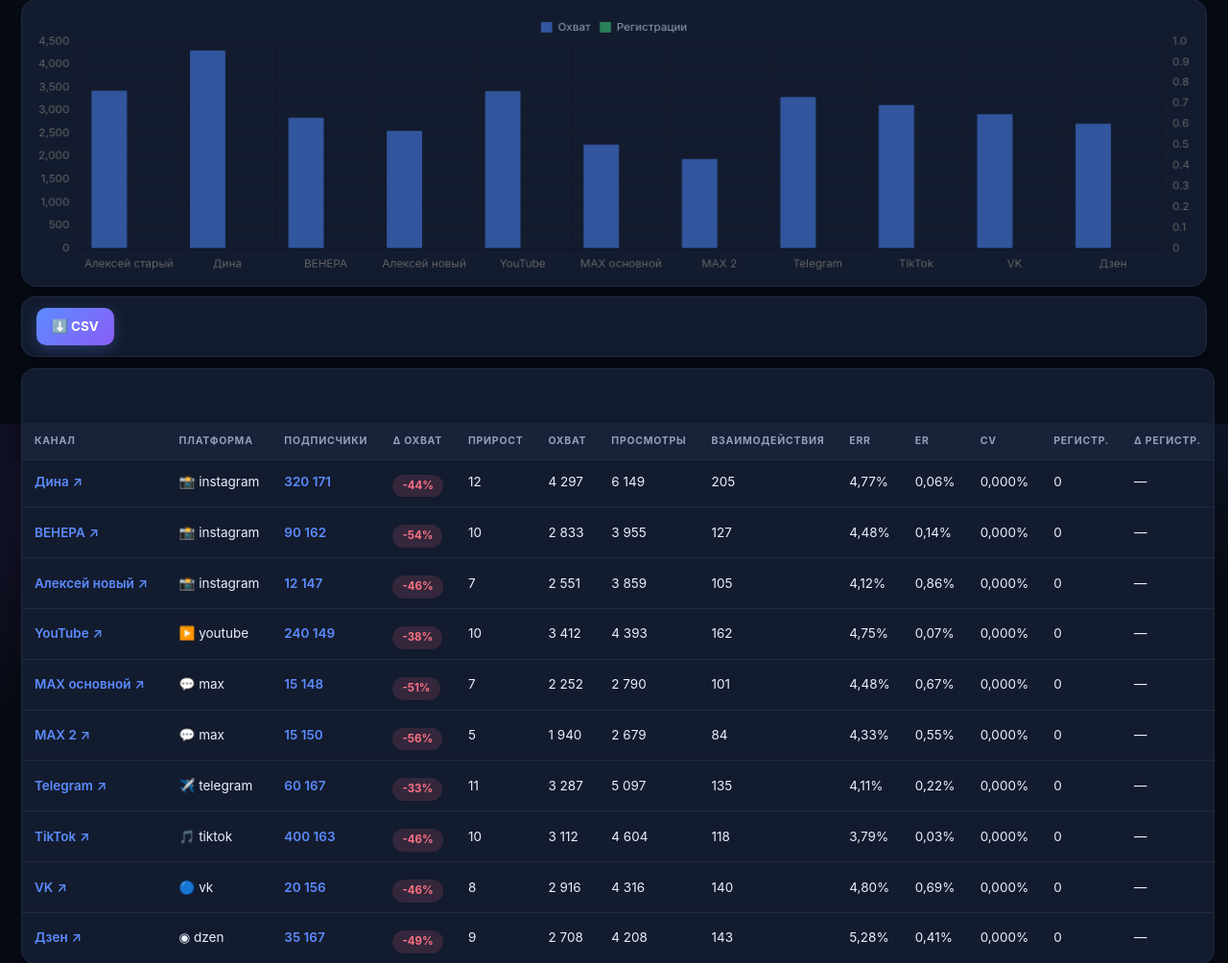
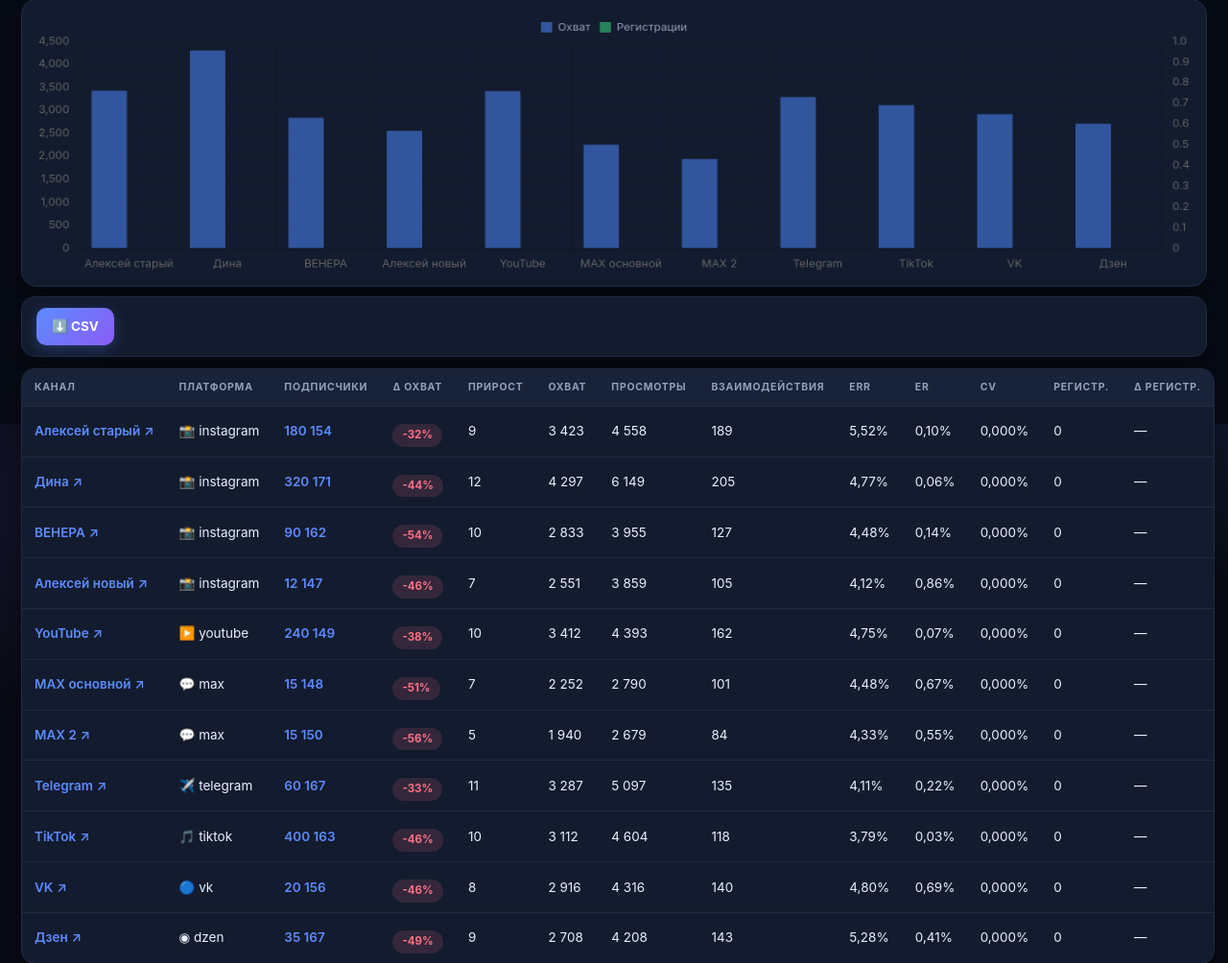
Before and after one commit to azuray7373-jpg/smm-analytics, a Flask app: page /channels in a window 1280 px wide. Shown: the part 358-1362 px from the top of the page at 96% size. Run offline with Flask 3, Linux system fonts and the light colour scheme; data comes from the database, SQL or seed files in the repository; data that the repository does not hold is empty; parts of the project's set-up code (start-up, migrations or seed data) failed here and were passed over.

Commit message:
Remove sticky table headers overlapping rows; bump css version

```diff
--- a/static/style.css
+++ b/static/style.css
@@ -95,7 +95,7 @@ table.tbl { width: 100%; border-collapse: separate; border-spacing: 0; margin: 1
   border-radius: 14px; overflow: hidden; border: 1px solid var(--border); box-shadow: var(--shadow); }
 .tbl th { color: var(--muted); font-size: 10.5px; text-transform: uppercase; letter-spacing: .07em;
   text-align: left; padding: 11px 13px; background: var(--card2);
-  border-bottom: 1px solid var(--border); white-space: nowrap; position: sticky; top: 56px; z-index: 2; }
+  border-bottom: 1px solid var(--border); white-space: nowrap; }
 .tbl td { padding: 10px 13px; border-bottom: 1px solid var(--border); white-space: nowrap; }
 .tbl tbody tr:last-child td { border-bottom: 0; }
 .tbl tbody tr { transition: background .12s; }
@@ -192,7 +192,6 @@ canvas { background: var(--card); border-radius: 16px; padding: 14px;
   .tbl { font-size: 12px; display: block; overflow-x: auto; }
   .cards { grid-template-columns: repeat(auto-fill, minmax(150px, 1fr)); }
   main { padding: 12px; }
-  .tbl th { top: 0; }
 }
 
 /* ---------- вертикальные формы (ручной ввод) ---------- */
--- a/templates/base.html
+++ b/templates/base.html
@@ -4,7 +4,7 @@
 <meta charset="utf-8">
 <meta name="viewport" content="width=device-width, initial-scale=1">
 <title>SMM Аналитика</title>
-<link rel="stylesheet" href="{{ url_for('static', filename='style.css') }}">
+<link rel="stylesheet" href="{{ url_for('static', filename='style.css') }}?v=3">
 <script src="https://cdn.jsdelivr.net/npm/chart.js@4"></script>
 <script>
 (function(){
```
